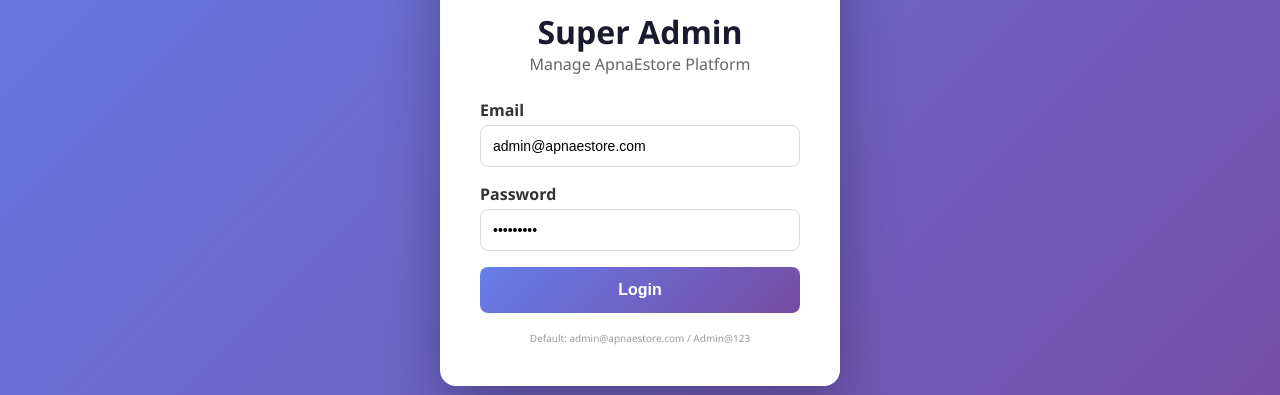
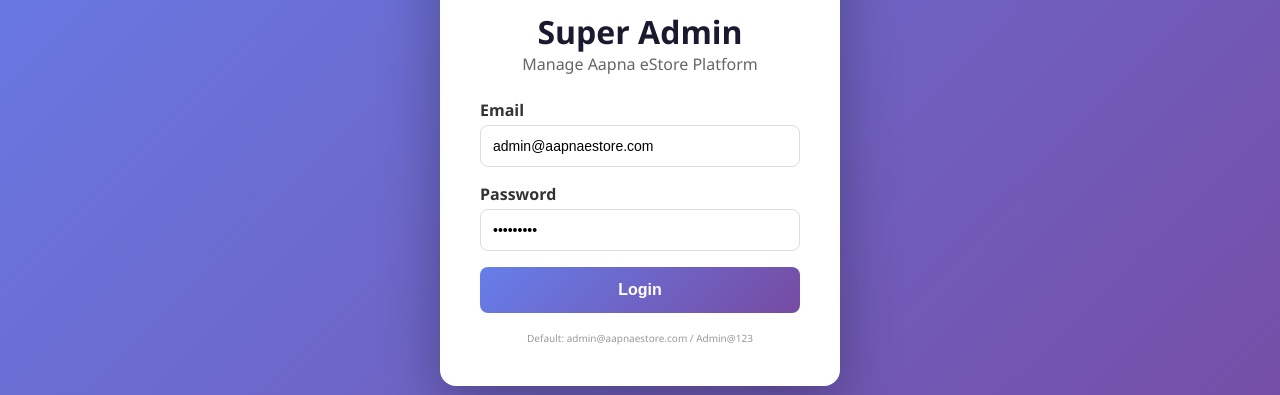
Before and after one commit to mathNikhil/ApaneStore-Super-admin, a React (Vite) app: page /login in a window 1280 px wide. Shown: the part 259-654 px from the top of the page. Built offline with nearby package versions, Linux system fonts and the light colour scheme; no server answers.

Commit message:
Add files via upload

```diff
--- a/package.json
+++ b/package.json
@@ -1,7 +1,7 @@
 {
-  "name": "apnaestore-super-admin",
+  "name": "aapnaestore-super-admin",
   "version": "1.0.0",
-  "description": "Super Admin Dashboard for ApnaEstore",
+  "description": "Super Admin Dashboard for Aapna eStore",
   "type": "module",
   "scripts": {
     "dev": "vite --port 3001",
--- a/src/pages/Login.jsx
+++ b/src/pages/Login.jsx
@@ -2,7 +2,7 @@
 import { adminAuthAPI } from '../services/adminApi';
 
 const Login = () => {
-    const [email, setEmail] = useState('admin@apnaestore.com');
+    const [email, setEmail] = useState('admin@aapnaestore.com');
     const [password, setPassword] = useState('Admin@123');
     const [loading, setLoading] = useState(false);
     const [error, setError] = useState('');
@@ -35,7 +35,7 @@
             <div style={styles.card}>
                 <div style={styles.logo}>🛡️</div>
                 <h1 style={styles.title}>Super Admin</h1>
-                <p style={styles.subtitle}>Manage ApnaEstore Platform</p>
+                <p style={styles.subtitle}>Manage Aapna eStore Platform</p>
 
                 {error && <div style={styles.error}>{error}</div>}
 
@@ -68,7 +68,7 @@
                 </form>
 
                 <div style={styles.footer}>
-                    <small>Default: admin@apnaestore.com / Admin@123</small>
+                    <small>Default: admin@aapnaestore.com / Admin@123</small>
                 </div>
             </div>
         </div>
--- a/src/pages/StoreDetail.jsx
+++ b/src/pages/StoreDetail.jsx
@@ -128,7 +128,7 @@
                         <div>
                             <div style={styles.infoLabel}>Store URL</div>
                             <div style={styles.infoValue}>
-                                <a href="#" style={styles.url}>https://{store.subdomain}.apnaestore.com</a>
+                                <a href="#" style={styles.url}>https://{store.subdomain}.aapnaestore.com</a>
                             </div>
                         </div>
                         <div>
--- a/src/pages/Stores.jsx
+++ b/src/pages/Stores.jsx
@@ -88,7 +88,7 @@
                                                     {store.tenant_name}
                                                 </a>
                                             </td>
-                                            <td>{store.subdomain}.apnaestore.com</td>
+                                            <td>{store.subdomain}.aapnaestore.com</td>
                                             <td><span style={styles.panelEnabled}>✅</span></td>
                                             <td>
                                                 <span style={permissions.production ? styles.panelEnabled : styles.panelDisabled}>
--- a/src/pages/TenantDetail.jsx
+++ b/src/pages/TenantDetail.jsx
@@ -100,7 +100,7 @@
                     {tenant.stores?.map(store => (
                         <div key={store.id} style={styles.storeCard} onClick={() => navigate(`/stores/${store.id}`)}>
                             <div style={styles.storeName}>{store.store_name}</div>
-                            <div style={styles.storeUrl}>🔗 {store.subdomain}.apnaestore.com</div>
+                            <div style={styles.storeUrl}>🔗 {store.subdomain}.aapnaestore.com</div>
                             <div style={styles.storeStatus}>
                                 <span style={{
                                     ...styles.statusBadge,
```
